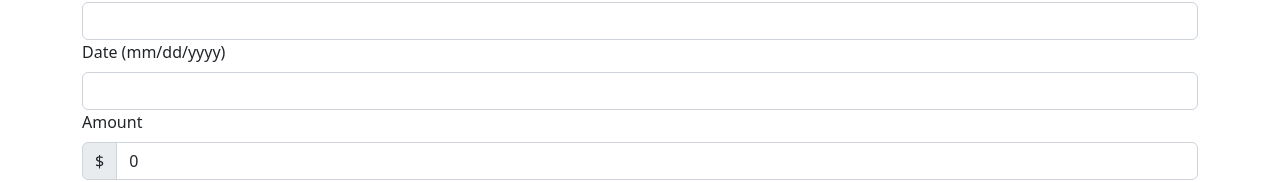
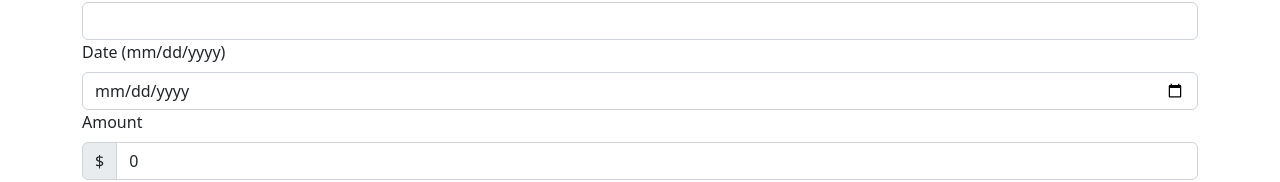
Before and after one commit to Tetracell/budget-app-frontend, a React (Create React App) app: page /1/edit in a window 1280 px wide. Shown: the part 156-338 px from the top of the page. Built offline with nearby package versions, Linux system fonts and the light colour scheme; no server answers.

Commit message:
Work on showing ind. transaction

```diff
--- a/src/App.js
+++ b/src/App.js
@@ -22,7 +22,7 @@ function App() {
   }, [transactions]);
   return (
     <div className="App">
-      <Navigationbar />
+      <Navigationbar transactions={transactions}/>
       <Routes>
         <Route path="/" element={<Home transactions={transactions} />} />
         <Route path="/:transactionID" element={<ShowTransaction />} />
--- a/src/Components/EditTransaction.js
+++ b/src/Components/EditTransaction.js
@@ -63,7 +63,7 @@ const EditTransaction = ({ API }) => {
           <Form.Label>Date (mm/dd/yyyy)</Form.Label>
           <Form.Control
             id="date"
-            type="text"
+            type="date"
             value={transaction.date}
             onChange={handleChange}
           />
--- a/src/Components/NewTransaction.js
+++ b/src/Components/NewTransaction.js
@@ -11,7 +11,7 @@ const NewTransaction = ({ API }) => {
   const navigate = useNavigate();
   const [transaction, setTransaction] = useState({
     item_name: "",
-    amount: "",
+    amount: Number(""),
     date: "",
     from: "",
     category: "Income",
```
